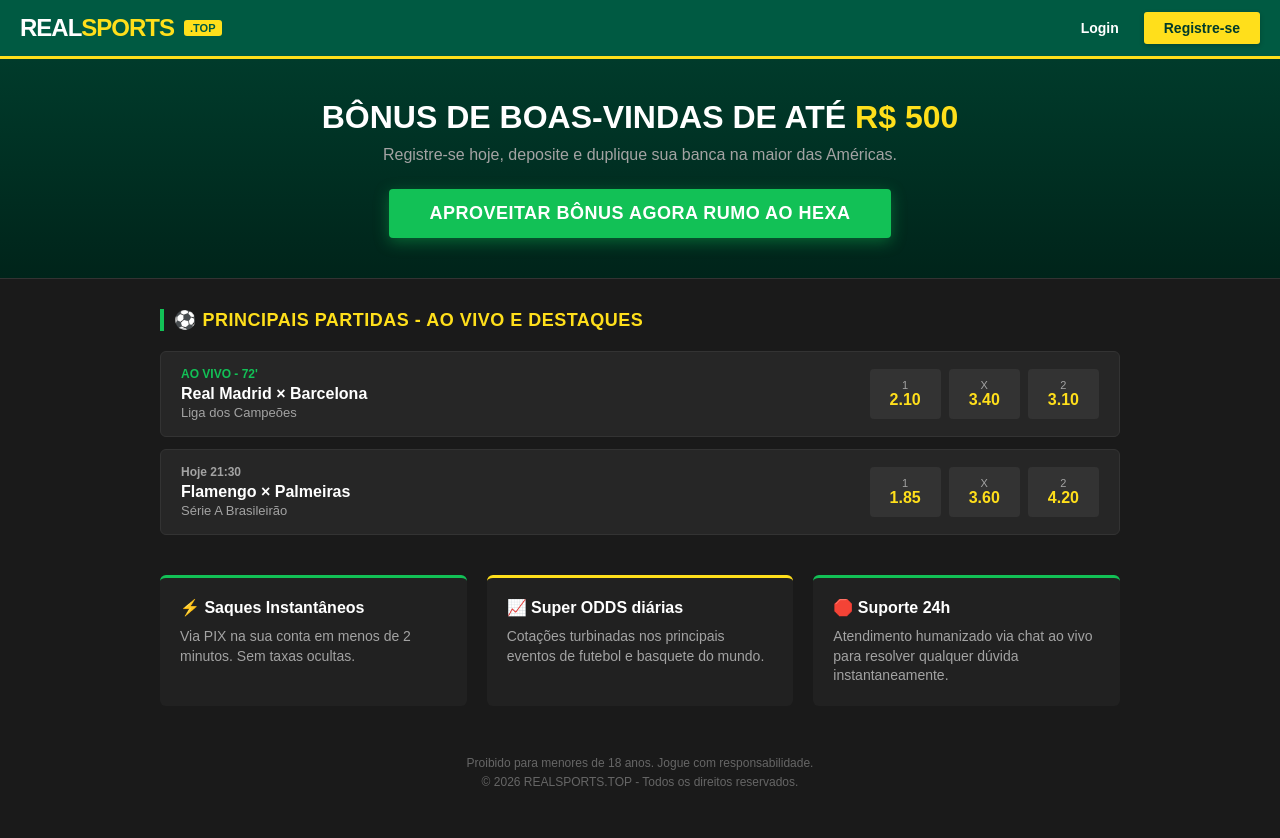
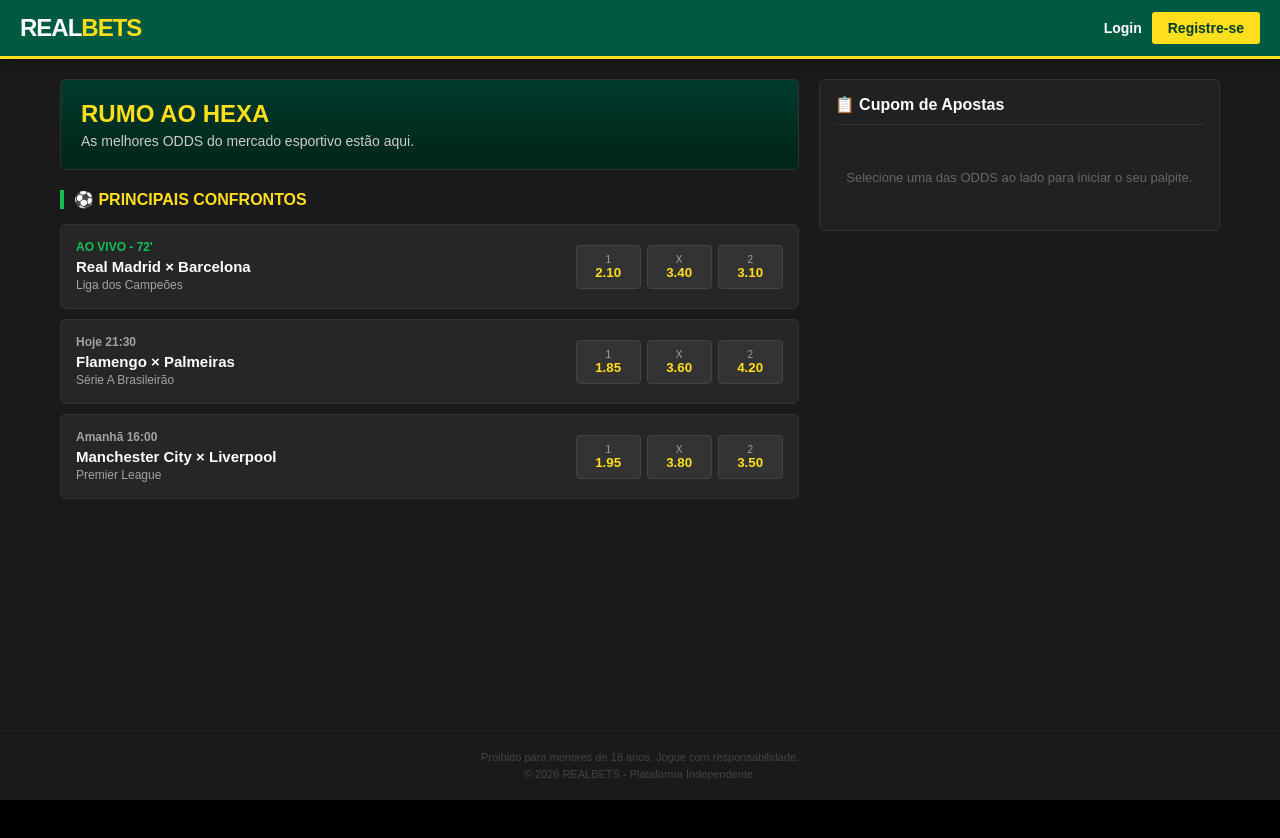
Before and after one commit to rianp7221-ship-it/realbets, a Next.js app in the folder realbets/: page / in a window 1280 px wide. After the commit the page ends 800 px from the top, so only its background shows below. Built offline with nearby package versions, Linux system fonts and the light colour scheme.

Commit message:
Update page.js

```diff
--- a/realbets/app/page.js
+++ b/realbets/app/page.js
@@ -1,5 +1,22 @@
+'use client';
+import { useState } from 'react';
+
 export default function Home() {
-  const affiliateLink = "https://realsports.top";
+  // Estado para controlar a aposta selecionada no cupom
+  const [bet, setBet] = useState(null);
+  const [betValue, setBetValue] = useState('10');
+
+  const games = [
+    { id: 1, teams: 'Real Madrid × Barcelona', league: 'Liga dos Campeões', time: "AO VIVO - 72'", odds: [2.10, 3.40, 3.10] },
+    { id: 2, teams: 'Flamengo × Palmeiras', league: 'Série A Brasileirão', time: 'Hoje 21:30', odds: [1.85, 3.60, 4.20] },
+    { id: 3, teams: 'Manchester City × Liverpool', league: 'Premier League', time: 'Amanhã 16:00', odds: [1.95, 3.80, 3.50] }
+  ];
+
+  const handleSelectBet = (gameTeams, type, odd) => {
+    setBet({ game: gameTeams, type: type === 0 ? 'Casa' : type === 1 ? 'Empate' : 'Fora', odd: odd });
+  };
+
+  const possibleGain = bet ? (parseFloat(betValue || 0) * bet.odd).toFixed(2) : 0;
 
   return (
     <div style={{
@@ -8,9 +25,10 @@
       fontFamily: 'Arial, sans-serif',
       minHeight: '100vh',
       margin: 0,
-      paddingBottom: '50px'
+      display: 'flex',
+      flexDirection: 'column'
     }}>
-      {/* HEADER ESTILO BET365 */}
+      {/* HEADER PRINCIPAL BET365 */}
       <header style={{
         backgroundColor: '#005a42',
         padding: '12px 20px',
@@ -20,176 +38,119 @@
         borderBottom: '3px solid #ffdf1b',
         boxShadow: '0 4px 10px rgba(0,0,0,0.3)'
       }}>
-        <div style={{ display: 'flex', alignItems: 'center', gap: '10px' }}>
-          <span style={{
-            color: '#ffffff',
-            fontWeight: '900',
-            fontSize: '24px',
-            letterSpacing: '-1px'
-          }}>
-            REAL<span style={{ color: '#ffdf1b' }}>SPORTS</span>
+        <div style={{ display: 'flex', alignItems: 'center', gap: '5px' }}>
+          <span style={{ color: '#ffffff', fontWeight: '900', fontSize: '24px', letterSpacing: '-1px' }}>
+            REAL<span style={{ color: '#ffdf1b' }}>BETS</span>
           </span>
-          <span style={{
-            backgroundColor: '#ffdf1b',
-            color: '#005a42',
-            fontSize: '11px',
-            fontWeight: 'bold',
-            padding: '2px 6px',
-            borderRadius: '3px',
-            textTransform: 'uppercase'
-          }}>.TOP</span>
         </div>
         <div style={{ display: 'flex', gap: '10px' }}>
-          <a href={affiliateLink} style={{
-            color: '#ffffff',
-            textDecoration: 'none',
-            fontSize: '14px',
-            fontWeight: 'bold',
-            alignSelf: 'center',
-            padding: '8px 15px'
-          }}>Login</a>
-          <a href={affiliateLink} style={{
-            backgroundColor: '#ffdf1b',
-            color: '#003b2b',
-            textDecoration: 'none',
-            fontSize: '14px',
-            fontWeight: 'bold',
-            padding: '8px 20px',
-            borderRadius: '3px',
-            boxShadow: '0 2px 5px rgba(0,0,0,0.2)'
-          }}>Registre-se</a>
+          <button style={{ backgroundColor: 'transparent', color: '#ffffff', border: 'none', fontSize: '14px', fontWeight: 'bold', cursor: 'pointer' }}>Login</button>
+          <button style={{ backgroundColor: '#ffdf1b', color: '#003b2b', border: 'none', fontSize: '14px', fontWeight: 'bold', padding: '8px 16px', borderRadius: '3px', cursor: 'pointer' }}>Registre-se</button>
         </div>
       </header>
 
-      {/* BANNER PRINCIPAL DE BÔNUS */}
-      <section style={{
-        background: 'linear-gradient(180deg, #003b2b 0%, #00241a 100%)',
-        padding: '40px 20px',
-        textAlign: 'center',
-        borderBottom: '1px solid #333'
-      }}>
-        <h1 style={{ fontSize: '32px', fontWeight: 'bold', margin: '0 0 10px 0', color: '#ffffff' }}>
-          BÔNUS DE BOAS-VINDAS DE ATÉ <span style={{ color: '#ffdf1b' }}>R$ 500</span>
-        </h1>
-        <p style={{ color: '#a3a3a3', fontSize: '16px', margin: '0 0 25px 0' }}>
-          Registre-se hoje, deposite e duplique sua banca na maior das Américas.
-        </p>
-        <a href={affiliateLink} style={{
-          backgroundColor: '#12c156',
-          color: '#ffffff',
-          textDecoration: 'none',
-          fontSize: '18px',
-          fontWeight: 'bold',
-          padding: '14px 40px',
-          borderRadius: '4px',
-          display: 'inline-block',
-          boxShadow: '0 4px 15px rgba(18, 193, 86, 0.4)',
-          textTransform: 'uppercase',
-          letterSpacing: '0.5px'
-        }}>
-          Aproveitar Bônus Agora RUMO AO HEXA
-        </a>
-      </section>
+      {/* ÁREA DE CONTEÚDO PRINCIPAL + CUPOM */}
+      <div style={{ display: 'flex', flex: 1, flexDirection: 'row', maxWidth: '1200px', width: '100%', margin: '20px auto', padding: '0 20px', gap: '20px', flexWrap: 'wrap' }}>
 
-      {/* PAINEL DE JOGOS E ODDS EM DESTAQUE */}
-      <main style={{ maxWidth: '1000px', margin: '30px auto', padding: '0 20px' }}>
-        <h2 style={{
-          fontSize: '18px',
-          color: '#ffdf1b',
-          borderLeft: '4px solid #12c156',
-          paddingLeft: '10px',
-          marginBottom: '20px',
-          textTransform: 'uppercase',
-          letterSpacing: '0.5px'
-        }}>
-          ⚽ Principais Partidas - Ao Vivo e Destaques
+        {/* LISTA DE JOGOS (ESQUERDA) */}
+        <main style={{ flex: 2, minWidth: '300px' }}>
+          <div style={{ background: 'linear-gradient(180deg, #003b2b 0%, #00241a 100%)', padding: '20px', borderRadius: '6px', marginBottom: '20px', border: '1px solid #333' }}>
+            <h1 style={{ fontSize: '24px', fontWeight: 'bold', margin: '0 0 5px 0', color: '#ffdf1b' }}>RUMO AO HEXA</h1>
+            <p style={{ color: '#ccc', fontSize: '14px', margin: 0 }}>As melhores ODDS do mercado esportivo estão aqui.</p>
+          </div>
+
+          <h2 style={{ fontSize: '16px', color: '#ffdf1b', borderLeft: '4px solid #12c156', paddingLeft: '10px', marginBottom: '15px', textTransform: 'uppercase' }}>
+            ⚽ Principais Confrontos
           </h2>
 
-        <div style={{ display: 'flex', flexDirection: 'column', gap: '12px' }}>
-          {/* CARD JOGO 1 */}
-          <div style={{
-            backgroundColor: '#262626',
-            borderRadius: '6px',
-            padding: '15px 20px',
-            display: 'flex',
-            justifyContent: 'space-between',
-            alignItems: 'center',
-            border: '1px solid #333'
-          }}>
+          <div style={{ display: 'flex', flexDirection: 'column', gap: '10px' }}>
+            {games.map((game) => (
+              <div key={game.id} style={{ backgroundColor: '#262626', borderRadius: '6px', padding: '15px', display: 'flex', justifyContent: 'space-between', alignItems: 'center', border: '1px solid #333', flexWrap: 'wrap', gap: '15px' }}>
                 <div>
-              <span style={{ color: '#12c156', fontSize: '12px', fontWeight: 'bold', display: 'block', marginBottom: '4px' }}>AO VIVO - 72'</span>
-              <span style={{ fontSize: '16px', fontWeight: 'bold', display: 'block' }}>Real Madrid × Barcelona</span>
-              <span style={{ color: '#a3a3a3', fontSize: '13px' }}>Liga dos Campeões</span>
+                  <span style={{ color: game.time.includes('AO VIVO') ? '#12c156' : '#a3a3a3', fontSize: '12px', fontWeight: 'bold', display: 'block', marginBottom: '4px' }}>{game.time}</span>
+                  <span style={{ fontSize: '15px', fontWeight: 'bold', display: 'block' }}>{game.teams}</span>
+                  <span style={{ color: '#a3a3a3', fontSize: '12px' }}>{game.league}</span>
                 </div>
-            <div style={{ display: 'flex', gap: '8px' }}>
-              <a href={affiliateLink} style={{ textDecoration: 'none', backgroundColor: '#333', padding: '10px 20px', borderRadius: '4px', textAlign: 'center', color: '#ffdf1b' }}>
-                <span style={{ display: 'block', fontSize: '11px', color: '#a3a3a3' }}>1</span>
-                <strong>2.10</strong>
-              </a>
-              <a href={affiliateLink} style={{ textDecoration: 'none', backgroundColor: '#333', padding: '10px 20px', borderRadius: '4px', textAlign: 'center', color: '#ffdf1b' }}>
-                <span style={{ display: 'block', fontSize: '11px', color: '#a3a3a3' }}>X</span>
-                <strong>3.40</strong>
-              </a>
-              <a href={affiliateLink} style={{ textDecoration: 'none', backgroundColor: '#333', padding: '10px 20px', borderRadius: '4px', textAlign: 'center', color: '#ffdf1b' }}>
-                <span style={{ display: 'block', fontSize: '11px', color: '#a3a3a3' }}>2</span>
-                <strong>3.10</strong>
-              </a>
+                <div style={{ display: 'flex', gap: '6px' }}>
+                  {game.odds.map((odd, idx) => (
+                    <button
+                      key={idx}
+                      onClick={() => handleSelectBet(game.teams, idx, odd)}
+                      style={{
+                        backgroundColor: '#333',
+                        border: '1px solid #444',
+                        padding: '8px 15px',
+                        borderRadius: '4px',
+                        textAlign: 'center',
+                        color: '#ffdf1b',
+                        cursor: 'pointer',
+                        width: '65px',
+                        transition: 'background 0.2s'
+                      }}
+                      onMouseOver={(e) => e.currentTarget.style.backgroundColor = '#444'}
+                      onMouseOut={(e) => e.currentTarget.style.backgroundColor = '#333'}
+                    >
+                      <span style={{ display: 'block', fontSize: '10px', color: '#a3a3a3' }}>{idx === 0 ? '1' : idx === 1 ? 'X' : '2'}</span>
+                      <strong>{odd.toFixed(2)}</strong>
+                    </button>
+                  ))}
                 </div>
               </div>
+            ))}
+          </div>
+        </main>
 
-          {/* CARD JOGO 2 */}
-          <div style={{
-            backgroundColor: '#262626',
-            borderRadius: '6px',
-            padding: '15px 20px',
-            display: 'flex',
-            justifyContent: 'space-between',
-            alignItems: 'center',
-            border: '1px solid #333'
-          }}>
+        {/* CUPOM DE APOSTAS INTERATIVO (DIREITA) */}
+        <aside style={{ flex: 1, minWidth: '280px', backgroundColor: '#212121', borderRadius: '6px', border: '1px solid #333', height: 'fit-content', padding: '15px' }}>
+          <h3 style={{ margin: '0 0 15px 0', fontSize: '16px', color: '#ffffff', borderBottom: '1px solid #333', paddingBottom: '10px', display: 'flex', justifyContent: 'space-between' }}>
+            <span>📋 Cupom de Apostas</span>
+            {bet && <span style={{ color: '#12c156', fontSize: '12px' }}>● Ativo</span>}
+          </h3>
+
+          {bet ? (
             <div>
-              <span style={{ color: '#a3a3a3', fontSize: '12px', fontWeight: 'bold', display: 'block', marginBottom: '4px' }}>Hoje 21:30</span>
-              <span style={{ fontSize: '16px', fontWeight: 'bold', display: 'block' }}>Flamengo × Palmeiras</span>
-              <span style={{ color: '#a3a3a3', fontSize: '13px' }}>Série A Brasileirão</span>
-            </div>
-            <div style={{ display: 'flex', gap: '8px' }}>
-              <a href={affiliateLink} style={{ textDecoration: 'none', backgroundColor: '#333', padding: '10px 20px', borderRadius: '4px', textAlign: 'center', color: '#ffdf1b' }}>
-                <span style={{ display: 'block', fontSize: '11px', color: '#a3a3a3' }}>1</span>
-                <strong>1.85</strong>
-              </a>
-              <a href={affiliateLink} style={{ textDecoration: 'none', backgroundColor: '#333', padding: '10px 20px', borderRadius: '4px', textAlign: 'center', color: '#ffdf1b' }}>
-                <span style={{ display: 'block', fontSize: '11px', color: '#a3a3a3' }}>X</span>
-                <strong>3.60</strong>
-              </a>
-              <a href={affiliateLink} style={{ textDecoration: 'none', backgroundColor: '#333', padding: '10px 20px', borderRadius: '4px', textAlign: 'center', color: '#ffdf1b' }}>
-                <span style={{ display: 'block', fontSize: '11px', color: '#a3a3a3' }}>2</span>
-                <strong>4.20</strong>
-              </a>
-            </div>
-          </div>
+              <div style={{ backgroundColor: '#2d2d2d', padding: '10px', borderRadius: '4px', marginBottom: '15px', borderLeft: '3px solid #ffdf1b' }}>
+                <span style={{ fontSize: '13px', fontWeight: 'bold', display: 'block' }}>{bet.game}</span>
+                <span style={{ fontSize: '12px', color: '#a3a3a3' }}>Mercado: Resultado Final ({bet.type})</span>
+                <span style={{ fontSize: '14px', color: '#ffdf1b', fontWeight: 'bold', display: 'block', marginTop: '5px' }}>ODDS: {bet.odd.toFixed(2)}</span>
               </div>
 
-        {/* RECURSOS DA PLATAFORMA */}
-        <section style={{ marginTop: '40px', display: 'grid', gridTemplateColumns: 'repeat(auto-fit, minmax(280px, 1fr))', gap: '20px' }}>
-          <div style={{ backgroundColor: '#212121', padding: '20px', borderRadius: '6px', borderTop: '3px solid #12c156' }}>
-            <h3 style={{ margin: '0 0 10px 0', color: '#ffffff', fontSize: '16px' }}>⚡ Saques Instantâneos</h3>
-            <p style={{ margin: 0, color: '#a3a3a3', fontSize: '14px', lineHeight: '1.4' }}>Via PIX na sua conta em menos de 2 minutos. Sem taxas ocultas.</p>
+              <div style={{ marginBottom: '15px' }}>
+                <label style={{ fontSize: '12px', color: '#a3a3a3', display: 'block', marginBottom: '5px' }}>Valor da Aposta (R$):</label>
+                <input
+                  type="number"
+                  value={betValue}
+                  onChange={(e) => setBetValue(e.target.value)}
+                  style={{ width: '100%', padding: '10px', borderRadius: '4px', border: '1px solid #444', backgroundColor: '#1a1a1a', color: '#ffffff', fontSize: '14px', boxSizing: 'border-box' }}
+                />
               </div>
-          <div style={{ backgroundColor: '#212121', padding: '20px', borderRadius: '6px', borderTop: '3px solid #ffdf1b' }}>
-            <h3 style={{ margin: '0 0 10px 0', color: '#ffffff', fontSize: '16px' }}>📈 Super ODDS diárias</h3>
-            <p style={{ margin: 0, color: '#a3a3a3', fontSize: '14px', lineHeight: '1.4' }}>Cotações turbinadas nos principais eventos de futebol e basquete do mundo.</p>
+
+              <div style={{ display: 'flex', justifyContent: 'space-between', fontSize: '14px', marginBottom: '15px', padding: '0 5px' }}>
+                <span style={{ color: '#a3a3a3' }}>Retorno Potencial:</span>
+                <span style={{ color: '#12c156', fontWeight: 'bold' }}>R$ {possibleGain}</span>
               </div>
-          <div style={{ backgroundColor: '#212121', padding: '20px', borderRadius: '6px', borderTop: '3px solid #12c156' }}>
-            <h3 style={{ margin: '0 0 10px 0', color: '#ffffff', fontSize: '16px' }}>🛑 Suporte 24h</h3>
-            <p style={{ margin: 0, color: '#a3a3a3', fontSize: '14px', lineHeight: '1.4' }}>Atendimento humanizado via chat ao vivo para resolver qualquer dúvida instantaneamente.</p>
+
+              <button onClick={() => alert('Aposta realizada com sucesso!')} style={{ width: '100%', backgroundColor: '#12c156', color: '#ffffff', border: 'none', padding: '12px', borderRadius: '4px', fontWeight: 'bold', fontSize: '14px', cursor: 'pointer', textTransform: 'uppercase' }}>
+                Fazer Aposta
+              </button>
+
+              <button onClick={() => setBet(null)} style={{ width: '100%', backgroundColor: 'transparent', color: '#aaa', border: 'none', padding: '8px', fontSize: '12px', cursor: 'pointer', marginTop: '5px' }}>
+                Cancelar
+              </button>
             </div>
-        </section>
-      </main>
+          ) : (
+            <div style={{ textAlign: 'center', padding: '30px 10px', color: '#666' }}>
+              <p style={{ margin: 0, fontSize: '13px' }}>Selecione uma das ODDS ao lado para iniciar o seu palpite.</p>
+            </div>
+          )}
+        </aside>
 
-      {/* DISQUE JOGO RESPONSÁVEL */}
-      <footer style={{ textAlign: 'center', marginTop: '50px', padding: '0 20px', color: '#666', fontSize: '12px' }}>
-        <p style={{ marginBottom: '5px' }}>Proibido para menores de 18 anos. Jogue com responsabilidade.</p>
-        <p style={{ margin: 0 }}>© 2026 REALSPORTS.TOP - Todos os direitos reservados.</p>
+      </div>
+
+      {/* RODAPÉ */}
+      <footer style={{ textAlign: 'center', padding: '20px', color: '#444', fontSize: '11px', borderTop: '1px solid #222', marginTop: 'auto' }}>
+        <p style={{ margin: '0 0 5px 0' }}>Proibido para menores de 18 anos. Jogue com responsabilidade.</p>
+        <p style={{ margin: 0 }}>© 2026 REALBETS - Plataforma Independente.</p>
       </footer>
     </div>
   );
```
Lines whose indentation alone changed are shown as unchanged.
